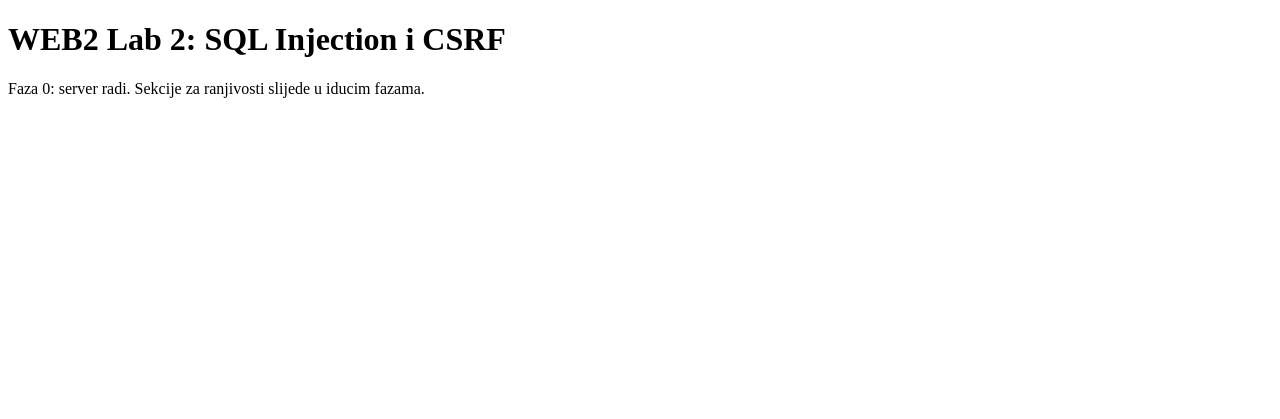
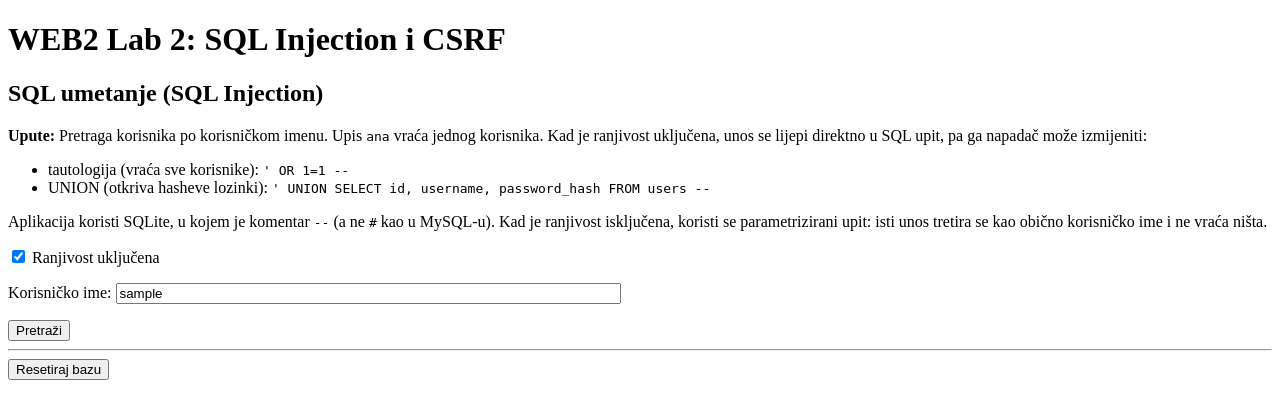
Before and after one commit to BornaZelic1/SQL-injection-and-CSRF-attacks, a Node project: template views/index.ejs in a window 1280 px wide. Shown: the top 419 px of the page. Run offline with Node 20 templates, Linux system fonts and the light colour scheme; the template is opened without the code that fills it: most values are stand-ins (such as "Sample title", 1, 10 or a date in 2020).

Commit message:
Add in-memory SQLite database and SQL injection demo

```diff
--- a/server.js
+++ b/server.js
@@ -2,6 +2,7 @@ const path = require('node:path');
 const crypto = require('node:crypto');
 const express = require('express');
 const session = require('express-session');
+const { db, reset } = require('./db');
 
 const app = express();
 
@@ -9,6 +10,11 @@ app.set('view engine', 'ejs');
 app.set('views', path.join(__dirname, 'views'));
 
 app.use(express.urlencoded({ extended: false }));
+// Express 5 ostavlja req.body undefined ako zahtjev nema tijelo forme.
+app.use((req, res, next) => {
+  req.body ??= {};
+  next();
+});
 
 app.use(session({
   secret: process.env.SESSION_SECRET || 'lokalni-dev-secret',
@@ -26,7 +32,37 @@ app.use((req, res, next) => {
 });
 
 app.get('/', (req, res) => {
-  res.render('index');
+  res.render('index', { sqli: { vuln: true, username: '' } });
+});
+
+// SQL Injection: pretraga korisnika po korisnickom imenu.
+// Prekidac je checkbox u formi; neoznaceni checkbox preglednik uopce ne salje.
+app.post('/sqli', (req, res) => {
+  const vuln = req.body.vuln !== undefined;
+  const username = String(req.body.username ?? '');
+  const sqli = { vuln, username, query: '', params: null, rows: [], error: null };
+
+  try {
+    if (vuln) {
+      // RANJIVO: unos se lijepi direktno u SQL string.
+      sqli.query = `SELECT id, username, email FROM users WHERE username = '${username}'`;
+      sqli.rows = db.prepare(sqli.query).all();
+    } else {
+      // SIGURNO: parametrizirani upit, unos se veze kao vrijednost.
+      sqli.query = 'SELECT id, username, email FROM users WHERE username = ?';
+      sqli.params = [username];
+      sqli.rows = db.prepare(sqli.query).all(username);
+    }
+  } catch (err) {
+    sqli.error = err.message;
+  }
+
+  res.render('index', { sqli });
+});
+
+app.post('/reset', (req, res) => {
+  reset();
+  res.redirect('/');
 });
 
 const port = process.env.PORT || 3000;
--- a/views/index.ejs
+++ b/views/index.ejs
@@ -6,6 +6,54 @@
 </head>
 <body>
   <h1>WEB2 Lab 2: SQL Injection i CSRF</h1>
-  <p>Faza 0: server radi. Sekcije za ranjivosti slijede u iducim fazama.</p>
+  <h2>SQL umetanje (SQL Injection)</h2>
+  <p>
+    <b>Upute:</b> Pretraga korisnika po korisničkom imenu. Upis <code>ana</code> vraća jednog korisnika.
+    Kad je ranjivost uključena, unos se lijepi direktno u SQL upit, pa ga napadač može izmijeniti:
+  </p>
+  <ul>
+    <li>tautologija (vraća sve korisnike): <code>' OR 1=1 --</code></li>
+    <li>UNION (otkriva hasheve lozinki): <code>' UNION SELECT id, username, password_hash FROM users --</code></li>
+  </ul>
+  <p>
+    Aplikacija koristi SQLite, u kojem je komentar <code>--</code> (a ne <code>#</code> kao u MySQL-u).
+    Kad je ranjivost isključena, koristi se parametrizirani upit: isti unos tretira se kao obično
+    korisničko ime i ne vraća ništa.
+  </p>
+
+  <form method="post" action="/sqli">
+    <p><label><input type="checkbox" name="vuln" <%= sqli.vuln ? 'checked' : '' %>> Ranjivost uključena</label></p>
+    <p>Korisničko ime: <input type="text" name="username" size="60" value="<%= sqli.username %>"></p>
+    <button type="submit">Pretraži</button>
+  </form>
+
+  <% if (sqli.query) { %>
+    <p><b>Izvršeni upit:</b> <code><%= sqli.query %></code></p>
+    <% if (sqli.params) { %>
+      <p><b>Parametri:</b> <code><%= JSON.stringify(sqli.params) %></code></p>
+    <% } %>
+    <% if (sqli.error) { %>
+      <p><b>SQL greška:</b> <%= sqli.error %></p>
+    <% } else if (sqli.rows.length === 0) { %>
+      <p>Nema rezultata.</p>
+    <% } else { %>
+      <p><b>Rezultati (<%= sqli.rows.length %>):</b></p>
+      <table border="1">
+        <tr>
+          <% for (const col of Object.keys(sqli.rows[0])) { %><th><%= col %></th><% } %>
+        </tr>
+        <% for (const row of sqli.rows) { %>
+          <tr>
+            <% for (const col of Object.keys(row)) { %><td><%= row[col] %></td><% } %>
+          </tr>
+        <% } %>
+      </table>
+    <% } %>
+  <% } %>
+
+  <hr>
+  <form method="post" action="/reset">
+    <button type="submit">Resetiraj bazu</button>
+  </form>
 </body>
 </html>
```
Also changed, not shown: db.js (added, +43 -0 lines).
